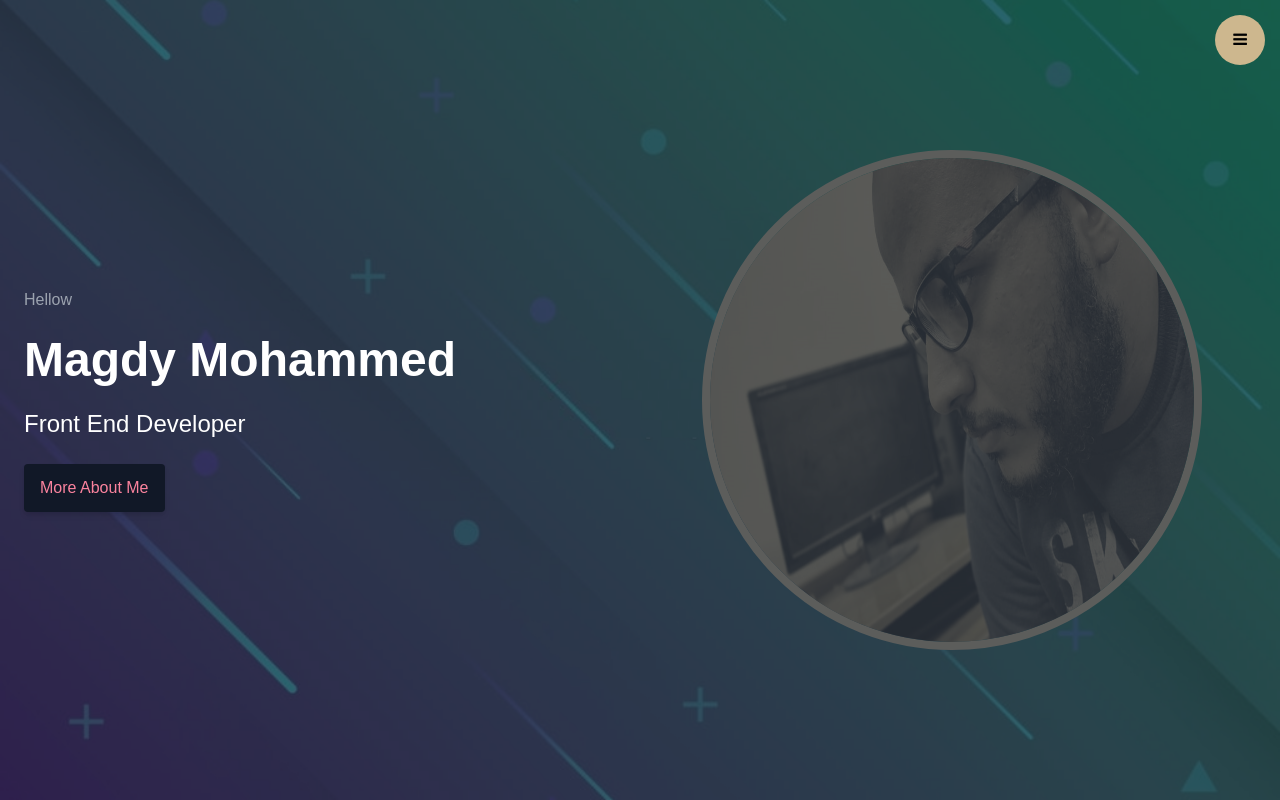
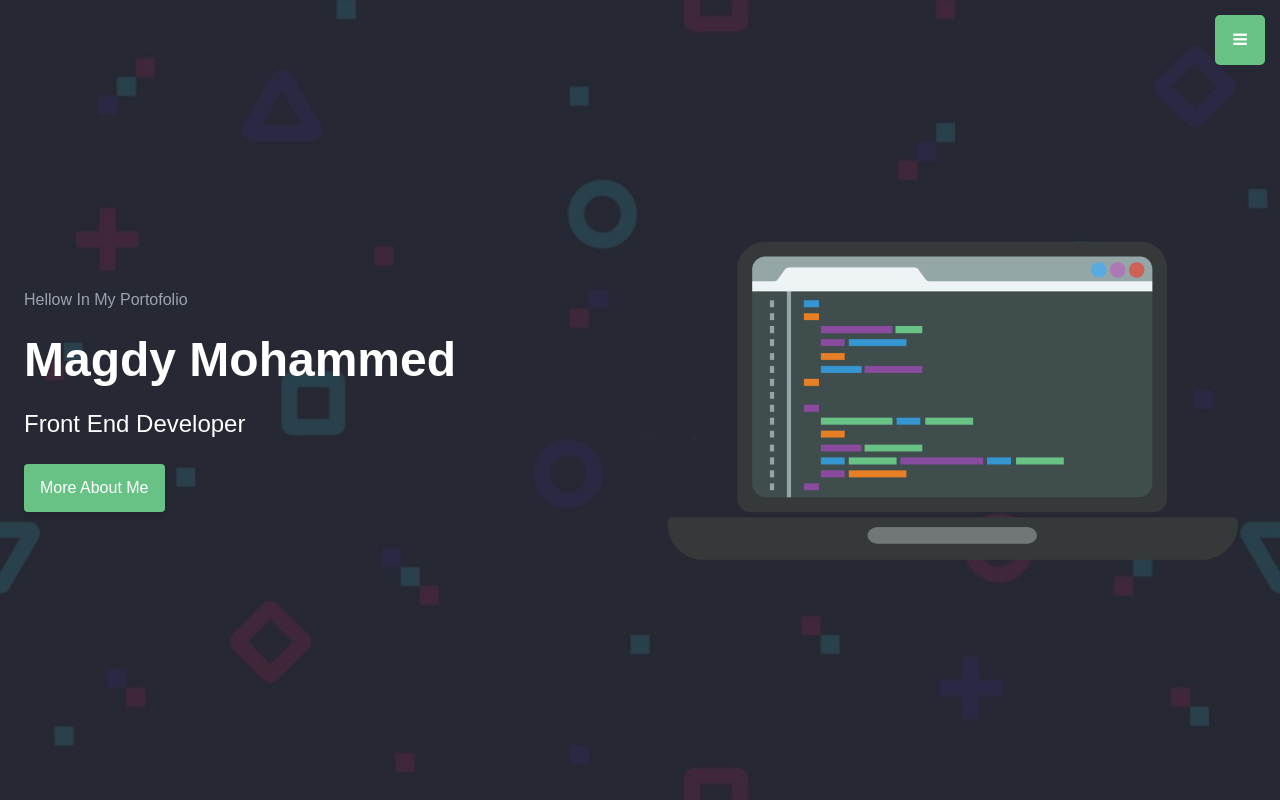
Before and after one commit to magdyMohammed20/Personal-Portofolio, a React (Create React App) app: page / in a window 1280 px wide. Built offline with nearby package versions, Linux system fonts and the light colour scheme.

Commit message:
Change Home And Router Color Theme

```diff
--- /dev/null
+++ b/src/assets/aids/Colors.js
@@ -0,0 +1,21 @@
+
+export default {
+    mainColor: '#68c185',
+    secondColor: '#101116',
+    transparentSecColor: '#272b36ab',
+    navColor: '#272b36',
+    navColorHover: '#414752',
+    overlayColor: 'rgb(40 43 52 / 86%)',
+    whiteColor: '#FFF',
+    whityBorder: '#7e7e7e',
+    btnColor1: '#1f2937',
+    blackColor: '#2b1266'
+}
+
+
+/*
+'#111827'
+'#cdb78e'
+'#1a1e2cba'
+
+*/
--- a/src/assets/aids/router/Router.js
+++ b/src/assets/aids/router/Router.js
@@ -1,18 +1,18 @@
-import React , {useState} from 'react'
-import {BrowserRouter , Route , Link, Switch} from 'react-router-dom'
+import React, { useState } from 'react'
+import { BrowserRouter, Route, Link, Switch } from 'react-router-dom'
 import Home from '../../pages/home/Home'
 import About from '../../pages/about/About'
 import Skills from '../../pages/skills/Skills'
 import Portofolio from '../../pages/portofolio/Portofolio'
 import Contact from '../../pages/contact/Contact'
-import {RouterParent , Overlay} from './Style'
+import { RouterParent, Overlay } from './Style'
 
 
 
 function Router() {
 
-    let [toggled , setToggled] = useState(false)
-    let [overlay , setOverlay] = useState(false)
+    let [toggled, setToggled] = useState(false)
+    let [overlay, setOverlay] = useState(false)
 
     let toggleNav = () => {
         setToggled(!toggled)
@@ -43,19 +43,19 @@ function Router() {
                 </nav>
 
                 <Switch>
-                    <Route exact path='/'><Home/></Route>
-                    <Route path='/about'><About/></Route>
-                    <Route path='/skills'><Skills/></Route>
+                    <Route exact path='/'><Home /></Route>
+                    <Route path='/about'><About /></Route>
+                    <Route path='/skills'><Skills /></Route>
                     {/* <Route path='/services'><Services/></Route> */}
-                    <Route path='/portofolio'><Portofolio/></Route>
-                    <Route path='/contact'><Contact/></Route>
+                    <Route path='/portofolio'><Portofolio /></Route>
+                    <Route path='/contact'><Contact /></Route>
                 </Switch>
 
                 <button className='fixed humb' onClick={() => toggleNav()}>
-                    <i className="fa fa-bars text-black" aria-hidden="true"></i>
+                    <i className="fa fa-bars text-white" aria-hidden="true"></i>
                 </button>
 
-                <Overlay className={overlay ? 'block' : 'hidden' }></Overlay>
+                <Overlay className={overlay ? 'block' : 'hidden'}></Overlay>
             </RouterParent>
         </BrowserRouter>
     )
--- a/src/assets/aids/router/Style.js
+++ b/src/assets/aids/router/Style.js
@@ -1,7 +1,7 @@
 import styled from 'styled-components'
+import Colors from '../../aids/Colors'
 
-const mainColor = '#111827';
-const secondColor = '#cdb78e';
+const { mainColor, whityBorder, overlayColor, navColor, navColorHover, whiteColor } = Colors
 
 export const RouterParent = styled.div`
 
@@ -9,12 +9,12 @@ export const RouterParent = styled.div`
         left: -100%;
         top: 0;
         bottom: 0;
-        background-color: ${mainColor};
+        background-color: ${navColor};
         width: 250px;
-        border-right: 3px solid ${secondColor};
+        border-right: 1px solid ${whityBorder};
         position: fixed;
         z-index: 999;
-        transition: all .4s ease;
+        transition: all .2s ease;
 
         &.open{
             left: 0 !important;
@@ -26,30 +26,13 @@ export const RouterParent = styled.div`
 
         a{
             display: block;
-            padding: 14px 12px;
-            color: #FFF;
-            position: relative;
-            z-index: 2;
+            padding: 20px 15px;
+            color: ${whiteColor};
             transition: all .2s linear;
-            &::after{
-                content: '';
-                position: absolute;
-                left: -100%;
-                top: 0;
-                width: 100%;
-                height: 100%;
-                background-color: ${secondColor};
-                z-index: -1;
-                transition: all .2s linear;
-            }
-
-            &:hover::after{
-                left: 0
-            }
 
             &:hover{
                 color: ${mainColor};
-                padding-left: 20px !important;
+                background-color: ${navColorHover}
             }
         }
     }
@@ -58,8 +41,8 @@ export const RouterParent = styled.div`
         z-index: 998;
         right: 15px;
         top: 15px;
-        background-color: ${secondColor};
-        border-radius: 100%;
+        background-color: ${mainColor};
+        border-radius: 5px;
         width: 50px;
         height: 50px;
     }
@@ -67,7 +50,7 @@ export const RouterParent = styled.div`
 
 export const Overlay = styled.div`
     position: fixed;
-    background-color: rgba(0,0,0,.5);
+    background-color: ${overlayColor};
     top: 0;
     right: 0;
     left: 0;
--- a/src/assets/pages/home/Home.js
+++ b/src/assets/pages/home/Home.js
@@ -1,6 +1,6 @@
 import React from 'react'
-import {HomeSection , AboutBtn , Img} from './Styles'
-import myImg from '../../images/Personal/personal.jpg'
+import { HomeSection, AboutBtn } from './Styles'
+import myImg from '../../images/Personal/comp.png'
 function Home() {
     return (
         <HomeSection className='bg-cover bg-center h-screen relative'>
@@ -8,14 +8,14 @@ function Home() {
                 <div className="grid grid-cols-1 lg:grid-cols-2 gap-4">
                     <div className=" h-screen flex content-center flex-wrap">
                         <div>
-                            <span className='text-gray-400'>Hellow</span>
+                            <span className='text-gray-400'>Hellow In My Portofolio</span>
                             <h1 className='text-3xl sm:text-5xl my-6 text-white font-bold'>Magdy Mohammed</h1>
                             <h3 className='text-1xl sm:text-2xl mt-5 mb-6 text-white'>Front End Developer</h3>
                             <AboutBtn className='rounded about-btn py-3 px-4 shadow-md inline-block' to='/about'>More About Me</AboutBtn>
                         </div>
                     </div>
                     <div className='flex justify-center items-center hidden lg:flex'>
-                        <Img src={myImg} className='rounded-full border-8'/>
+                        <img src={myImg} alt='Computer' />
                     </div>
                 </div>
             </div>
--- a/src/assets/pages/home/Styles.js
+++ b/src/assets/pages/home/Styles.js
@@ -1,10 +1,9 @@
 import styled from 'styled-components'
-import home from '../../images/Home/home4.jpg'
-import {Link } from 'react-router-dom'
+import home from '../../images/Home/home.jpg'
+import { Link } from 'react-router-dom'
+import Colors from '../../aids/Colors'
 
-const mainColor = '#111827';
-const secondColor = '#FB839E';
-
+const { mainColor, whiteColor, overlayColor, blackColor } = Colors
 export const HomeSection = styled.div`
 
     z-index: 2;
@@ -17,27 +16,18 @@ export const HomeSection = styled.div`
         left: 0;
         right: 0;
         bottom: 0;
-        background-color: #1f2937b8;
+        background-color: ${overlayColor};
         z-index: -1
     }
 `;
 
 export const AboutBtn = styled(Link)`
     background-color: ${mainColor};
-    color: ${secondColor};
+    color: ${whiteColor};
     transition: all .4s linear;
 
     &:hover{
-        background-color: #cdb78e;
-        color: #2b1266
+        background-color: ${whiteColor};
+        color: ${blackColor}
     }
 `;
-
-export const Img = styled.img`
-    width: 500px;
-    height: 500px;
-    -webkit-filter: invert(16%) sepia(80%);
-    filter: invert(16%) sepia(80%);
-    z-index: -1;
-}
-`;
```
Also changed, not shown: src/assets/images/Home/home.jpg (added), src/assets/images/Personal/comp.png (added).
